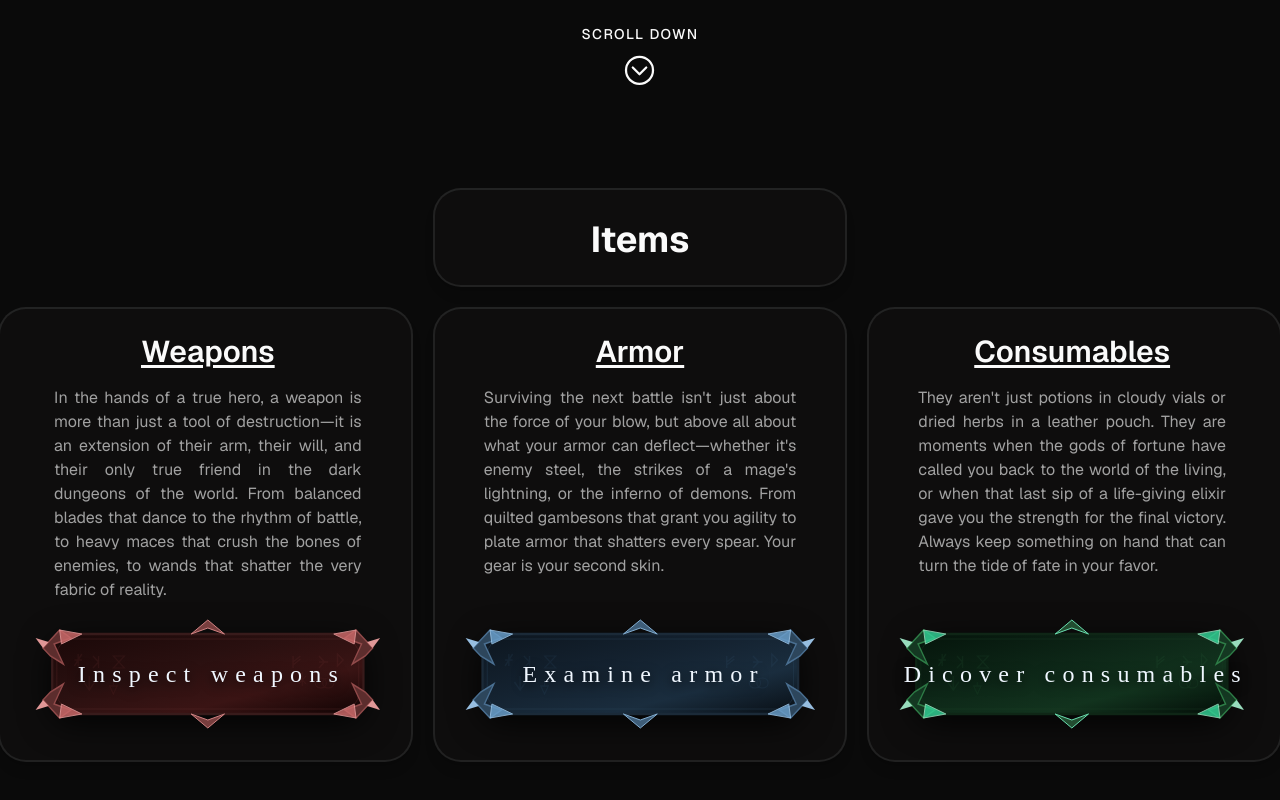
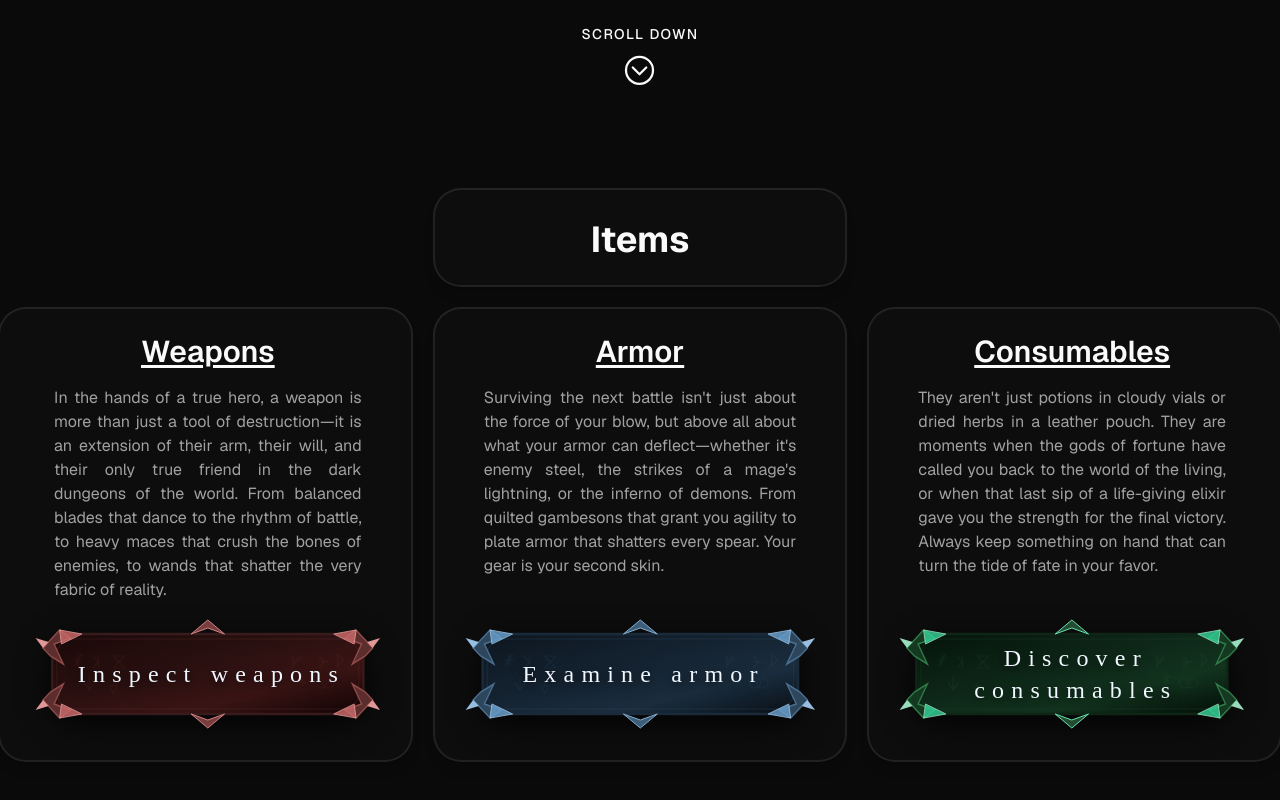
Before and after one commit to KebabObama/chronicles, a Next.js app: page / in a window 1280 px wide. Shown: the part 666-1466 px from the top of the page. Built offline with nearby package versions, Linux system fonts and the light colour scheme; what @toolwind/corner-shape would draw is missing.

Commit message:
fix typo

```diff
--- a/src/components/init/items.tsx
+++ b/src/components/init/items.tsx
@@ -62,7 +62,7 @@ export const Items = () => {
         </p>
         <Link href="/items#consumables" className="flex flex-row w-full items-center justify-center mt-auto">
           <FantasyButton variant="emerald" size="lg">
-            Dicover consumables
+            Discover consumables
           </FantasyButton>
         </Link>
       </article>
```
